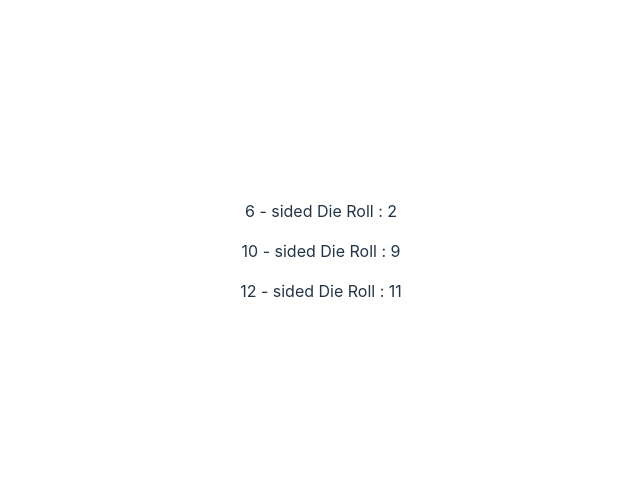
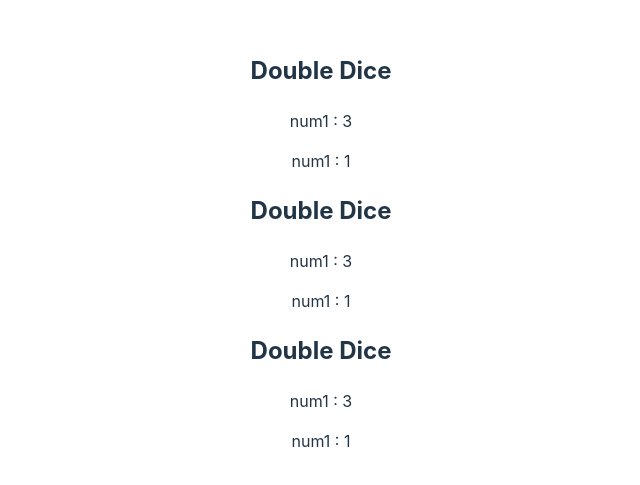
Before and after one commit to DurvAcee/Vite-React, a React (Vite) app: page / in a window 1280 px wide. Shown: the part 149-634 px from the top of the page, without its empty margins (319-959 px from the left). Built offline with nearby package versions, Linux system fonts and the light colour scheme.

Commit message:
Conditional Rendering added

```diff
--- a/src/App.jsx
+++ b/src/App.jsx
@@ -1,14 +1,14 @@
 import './App.css'
-import Dieroll from './components/Dieroll'
+import Doubledice from './components/Doubledice'
 
 function App() {
 
 
   return (
     <>
-      <Dieroll />
-      <Dieroll numSides = {10}/>
-      <Dieroll numSides = {12}/>
+      <Doubledice />
+      <Doubledice />
+      <Doubledice />
     </>
   )
 }
--- /dev/null
+++ b/src/components/Doubledice.jsx
@@ -0,0 +1,14 @@
+export default function Doubledice() {
+
+    const num1 = Math.floor(Math.random() * 6) + 1;
+    const num2 = Math.floor(Math.random() * 6) + 1;
+
+    return (
+        <>
+            <h2>Double Dice</h2>
+            {num1 === num2 && <h3> You Win! </h3>}
+            <p>num1 : {num1}</p>
+            <p>num1 : {num2}</p>
+        </>
+    );
+}
```
